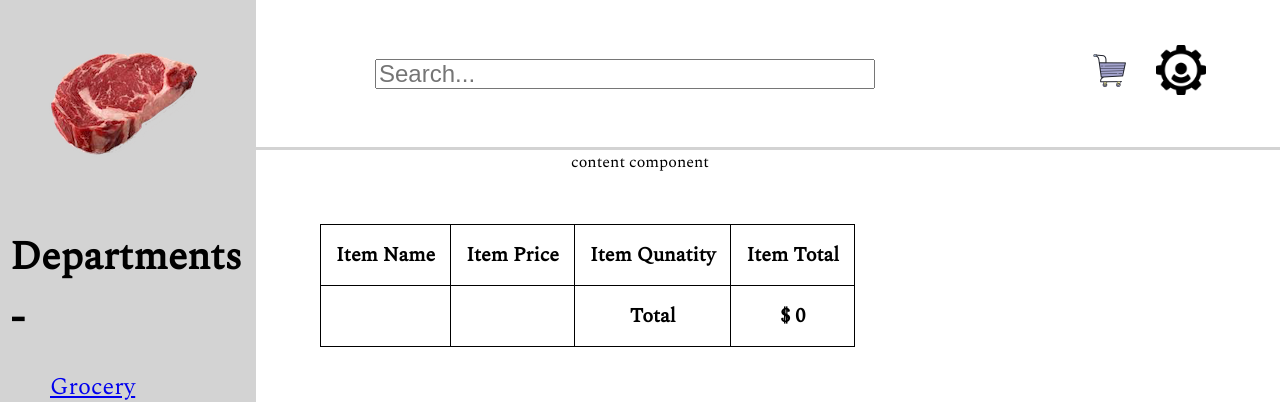
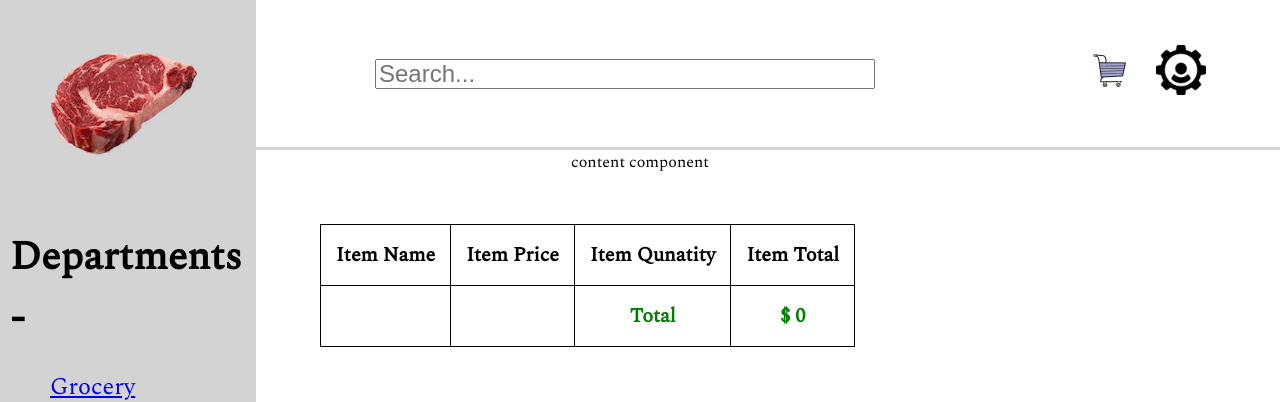
Before and after one commit to gnardinosaur/munchies_frontend, a React (Create React App) app: page /home/cart in a window 1280 px wide. Shown: the top 402 px of the page. Built offline with nearby package versions, Linux system fonts and the light colour scheme.

Commit message:
cart total working, now need to finish CheckOut functionality

```diff
--- a/src/App.css
+++ b/src/App.css
@@ -79,9 +79,9 @@ input[type="submit"] {
   margin: 10px;
 }
 
-/* .content {
-  align text so it's a little to the right/centered in the content box
-} */
+.content {
+  position: relative;
+}
 
 .best-sellers {
   margin-left: 20%;
@@ -118,13 +118,19 @@ input[type="submit"] {
   border-color: black;
 }
 
-.one-item .select {
+.add-to-cart {
+  display: flex;
+  align-items: center;
+  justify-content: space-between;
+}
+
+.add-to-cart-select {
   position: absolute;
   bottom: 10%;
-  right: 15%;
+  right: 20%;
 }
 
-.one-item select {
+.add-to-cart select {
   margin-left: 10px;
   width: 80px;
   height: 30px;
@@ -134,7 +140,7 @@ input[type="submit"] {
 
 .add-to-cart-btn {
   position: absolute;
-  right: 3%;
+  right: 5%;
   bottom: 10%;
   background-color: rgb(7, 182, 7);
   border-radius: 5px;
@@ -167,6 +173,16 @@ th {
   font-size: 20px;
 }
 
+td button {
+  margin-right: 10px;
+  color: rgb(190, 59, 59);
+  font-size: 16px;
+  font-weight: bold;
+  padding-bottom: 5px;
+  border-radius: 3px;
+  cursor: pointer;
+}
+
 td, th {
   padding: 15px;
 }
@@ -178,4 +194,17 @@ table, td, th {
 .cart-total {
   font-weight: bold;
   font-size: 20px;
+  color: green;
 }
+
+.checkout-btn button {
+  position: absolute;
+  background-color: rgb(7, 182, 7);
+  border-radius: 5px;
+  height: 30px;
+  cursor: pointer;
+  color: white;
+  font-weight: bold;
+  margin-top: 20px;
+  right: 20%;
+}
--- a/src/App.js
+++ b/src/App.js
@@ -28,7 +28,7 @@ class App extends React.Component {
     return (
       <div className="App">
         <Switch>
-          <Route path="/home" render={(routerProps) => <Home user={this.state.user} {...routerProps} />} />
+          <Route path="/home" render={(routerProps) => <Home user={this.state.user} {...routerProps} userId={this.state.user.id} />} />
           <Route exact path="/" render={(routerProps) => <Login setUser={this.setUser} {...routerProps} />} />
         </Switch>
       </div>
--- a/src/components/BestSellers.js
+++ b/src/components/BestSellers.js
@@ -17,7 +17,7 @@ class BestSellers extends React.Component {
   render() {
     return (
       <div className="best-sellers">
-        {this.state.bestSellers.map(item => <Item {...item} setShowItem={this.props.setShowItem} />)}
+        {this.state.bestSellers.map(item => <Item key={item.id} {...item} setShowItem={this.props.setShowItem} />)}
       </div>
     )
   }
--- a/src/components/Cart.js
+++ b/src/components/Cart.js
@@ -2,33 +2,66 @@ import React from 'react';
 
 class Cart extends React.Component {
 
-  render(){
-
-    let cartTotal;
+  cartTotal = () => {
+    let total;
 
     if (this.props.cartItems.length === 1) {
-      cartTotal = this.props.cartItems[0].total * this.props.cartItems[0].qty
+      total = this.props.cartItems[0].total * this.props.cartItems[0].qty
     } else if (this.props.cartItems.length > 1) {
-      cartTotal = this.props.cartItems.reduce((a, b) => {
+      total = this.props.cartItems.reduce((a, b) => {
         return a + (b.total * b.qty)
         }, 0)
     } else {
-      cartTotal = 0
+      total = 0
     }
+
+    return total
+  }
+
+  saveOrder = () => {
+    let itemNames = this.props.cartItems.map(item => item.items)
+    let newOrder = {
+      items: itemNames,
+      total: this.cartTotal(),
+      userId: this.props.userId
+    };
+
+    fetch("http://localhost:3000/api/v1/orders", {
+      method: "POST",
+      headers: {
+        "Content-Type": "application/json",
+        "Accept": "application/json"
+      },
+      body: JSON.stringify(newOrder)
+    })
+    .then(resp => resp.json())
+    .then(console.log)
+  }
+
+  render(){
+
+    let checkoutButton =
+      <div className="checkout-btn">
+        <button onClick={this.saveOrder}>Checkout</button>
+      </div>
+
 
     return (
       <div className="cart">
         <table>
+          <thead>
             <tr>
               <th>Item Name</th>
               <th>Item Price</th>
               <th>Item Qunatity</th>
               <th>Item Total</th>
             </tr>
+          </thead>
+          <tbody>
           {this.props.cartItems.map((item) => {
           return (
             <tr>
-              <td>{item.items}</td>
+              <td><button onClick={() => this.props.removeItemFromCart(item.id)}>&times;</button>{item.items}</td>
               <td>$ {item.total}</td>
               <td>{item.qty}</td>
               <td>$ {item.total * item.qty}</td>
@@ -38,9 +71,13 @@ class Cart extends React.Component {
               <td></td>
               <td></td>
               <td>Total</td>
-            <td>$ {cartTotal}</td>
+              <td>$ {this.cartTotal()}</td>
             </tr>
+          </tbody>
         </table>
+
+        {this.props.cartItems.length !== 0 && checkoutButton}
+
       </div>
     )
   }
--- a/src/components/Content.js
+++ b/src/components/Content.js
@@ -22,13 +22,17 @@ class Content extends React.Component {
     this.props.changeURL("/home")
   }
 
+  removeItemFromCart = (id) => {
+    this.setState({ cartItems: this.state.cartItems.filter(item => item.id !== id) })
+  }
+
   render() {
     return (
       //change div Text based on type of content rendered in this component ex. Best Sellers, Items, Cart of Profile
       <div className="content"> content component
         <Switch>
           <Route path="/home/item" render={() => <ShowItem item={this.state.showItem} addItemToCart={this.addItemToCart} />} />
-          <Route path="/home/cart" render={() => <Cart cartItems={this.state.cartItems}/>}/>
+          <Route path="/home/cart" render={() => <Cart cartItems={this.state.cartItems} removeItemFromCart={this.removeItemFromCart} userId={this.props.userId} />}/>
           {/* <Profile /> */}
           <Route path="/home" render={() => <BestSellers setShowItem={this.setShowItem} />} />
         </Switch>
--- a/src/components/Home.js
+++ b/src/components/Home.js
@@ -10,7 +10,7 @@ class Home extends React.Component {
       <div>
         <SideNav changeURL={this.props.history.push} />
         <Header changeURL={this.props.history.push} />
-        <Content changeURL={this.props.history.push} />
+        <Content changeURL={this.props.history.push} userId={this.props.userId} />
       </div>
     )
   }
--- a/src/components/ShowItem.js
+++ b/src/components/ShowItem.js
@@ -15,7 +15,7 @@ class ShowItem extends React.Component {
     const selectOptions = function options() {
       let nums = [];
       for (let i = 1; i < 10; i++) {
-        nums.push(<option value={i}>{i}</option>);
+        nums.push(<option key={i} value={i}>{i}</option>);
       }
       return nums;
     }
@@ -25,13 +25,18 @@ class ShowItem extends React.Component {
         <h3>{this.props.item.items}</h3>
         <h4>$ {this.props.item.total}</h4>
         <h5>{this.props.item.id}</h5>
-        <div className="select">
-          Qty:<select onChange={this.setQty}> {selectOptions()} </select>
+
+        <div className="add-to-cart">
+          <div className="add-to-cart-select">
+            Qty:<select onChange={this.setQty}> {selectOptions()} </select>
+          </div>
+
+          <button className="add-to-cart-btn" onClick={() => this.props.addItemToCart(this.props.item, this.state.qty)}>
+            <img src={CartImage} alt="cart" />
+            <div>Add To Cart</div>
+          </button>
         </div>
-        <button className="add-to-cart-btn" onClick={() => this.props.addItemToCart(this.props.item, this.state.qty)}>
-          <img src={CartImage} alt="cart" />
-          <div>Add To Cart</div>
-        </button>
+
       </div>
     )
   }
```
Also changed, not shown: public/manifest.json. Lines whose indentation alone changed are shown as unchanged.
